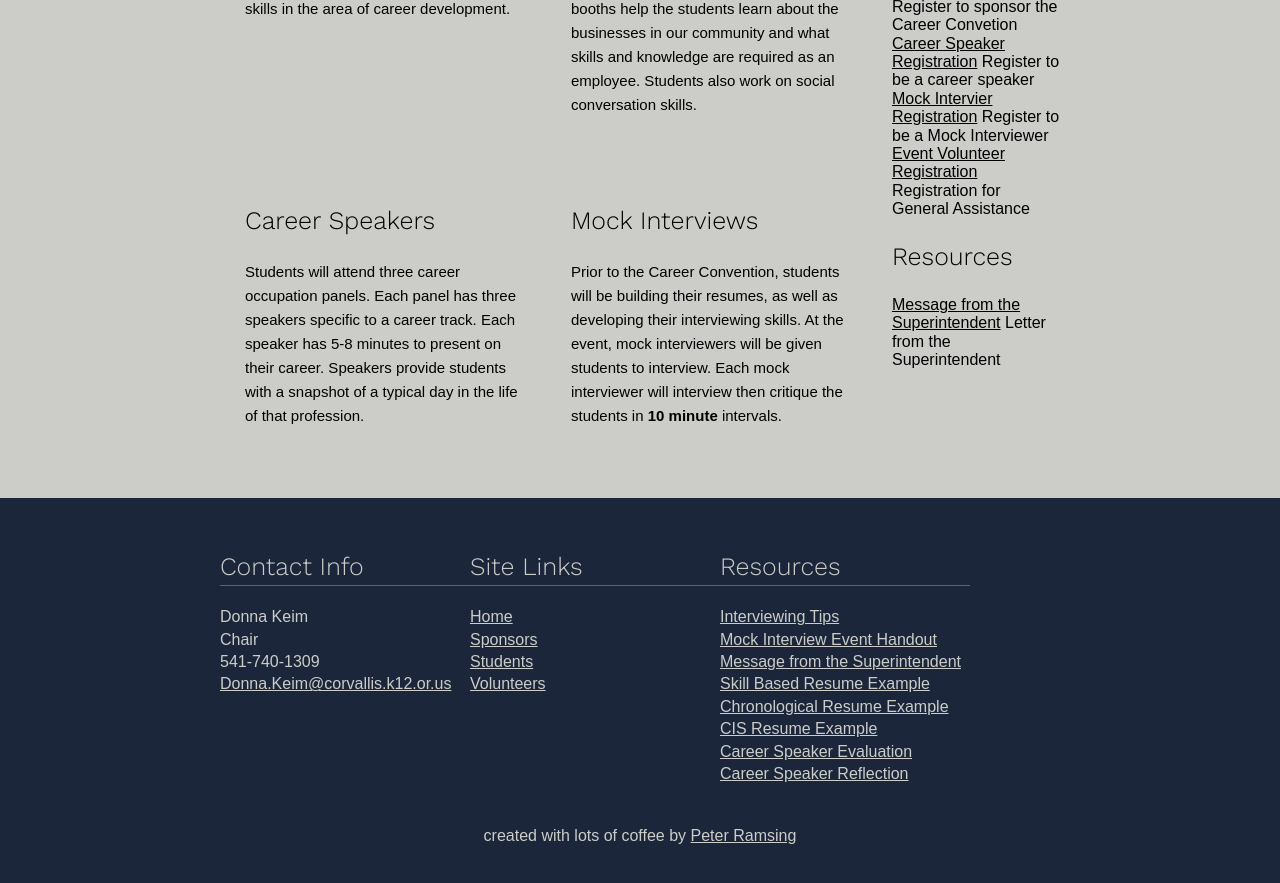
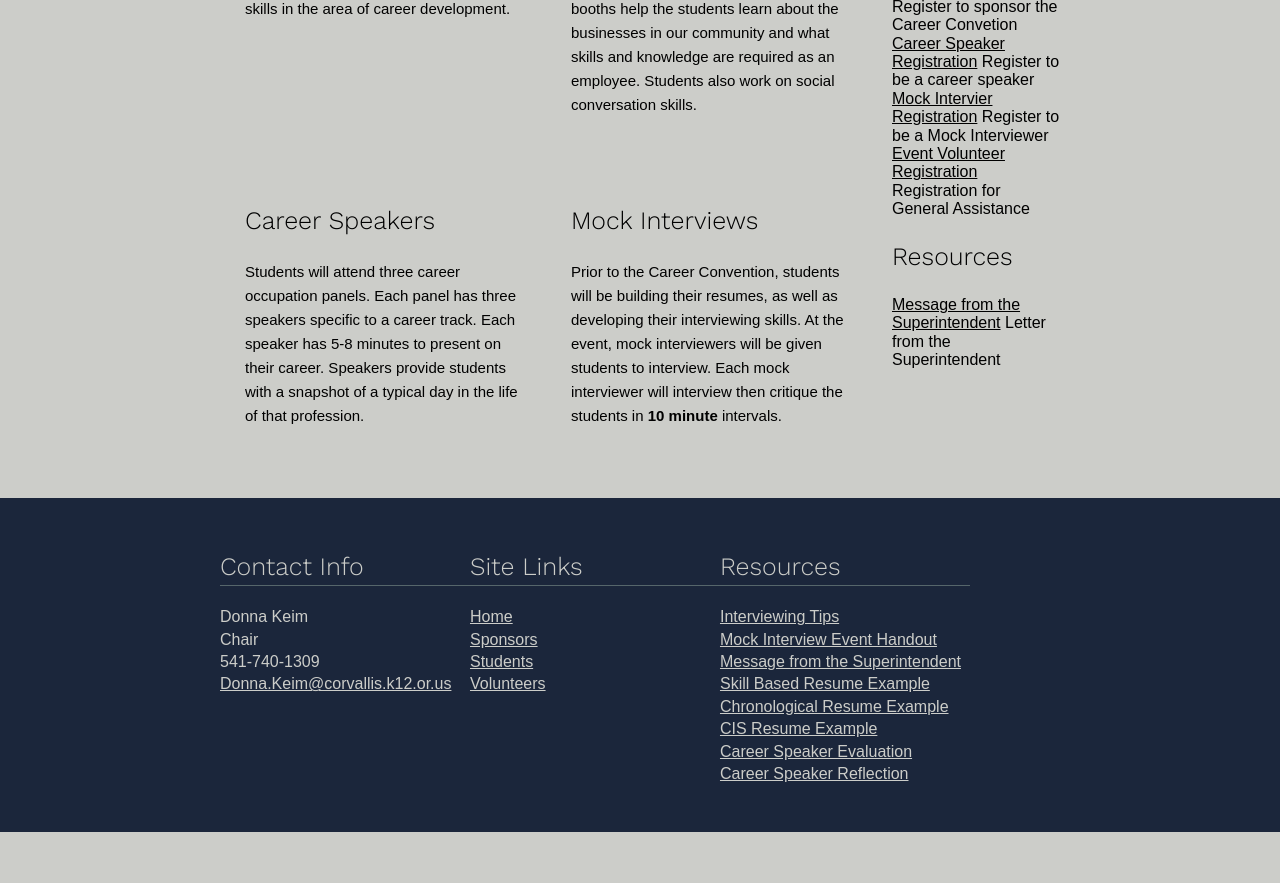
Before and after one commit to peterramsing/benton-county-career-convention, a Jekyll site: the page built from index.html, in a window 1280 px wide and 900 px high, scrolled down 922 px. Shown: the top 883 px of the window. Built offline with Jekyll 4.4.1, drawn with Linux system fonts in a browser that asks for light colours; after the commit the page ends 1754 px from its top, so only the background shows below that.

Commit message:
Not necessary

```diff
--- a/_includes/footer.html
+++ b/_includes/footer.html
@@ -46,8 +46,8 @@
       </div>
     </div>
 
-    <div class="site-content-info">
+    <!-- <div class="site-content-info">
       created with lots of coffee by <a href="{{ site.cc-web-creator-url }}">{{ site.cc-web-creator-name }}</a>
-    </div>
+    </div> -->
   </div>
 </footer>
```
